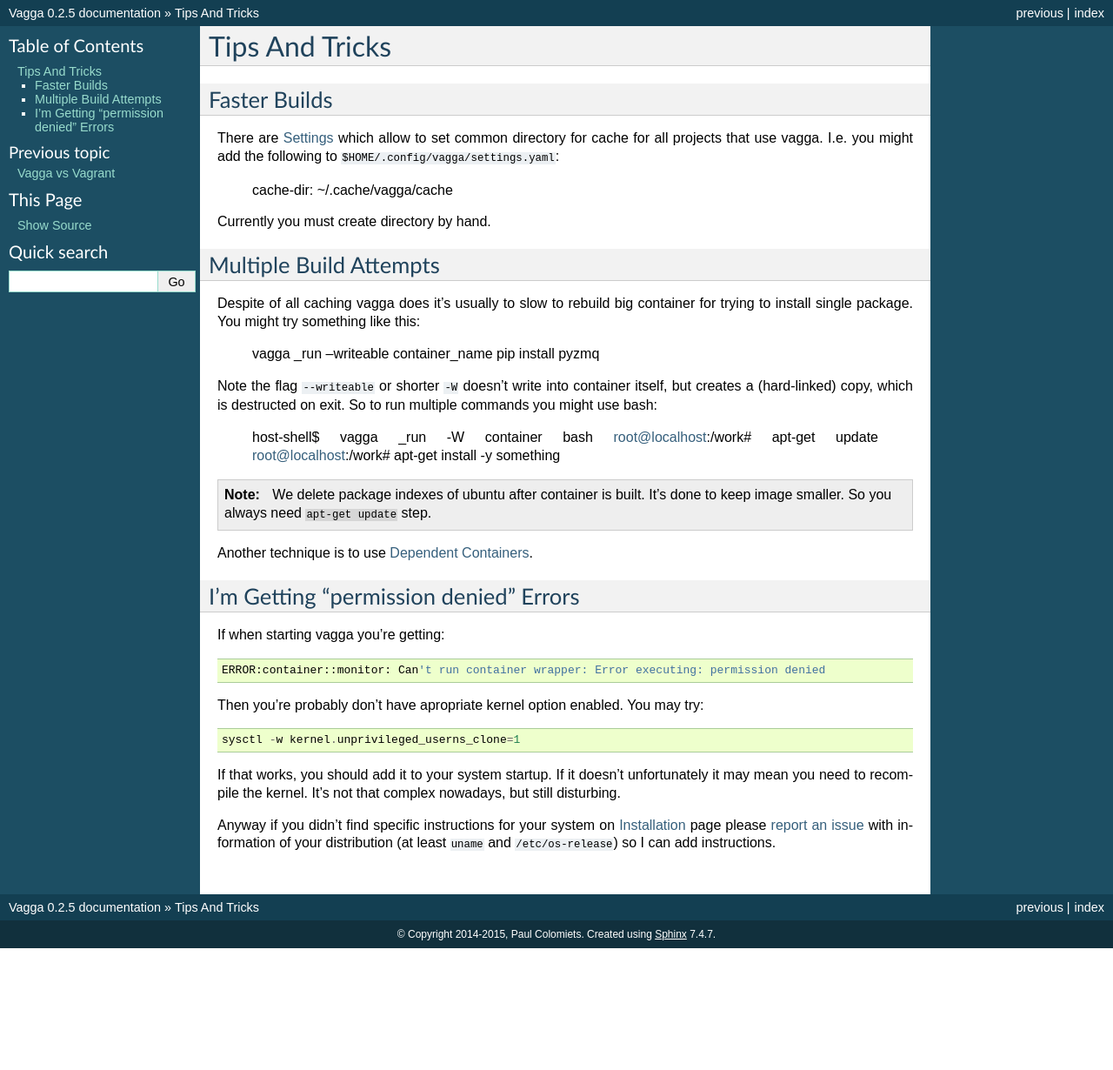
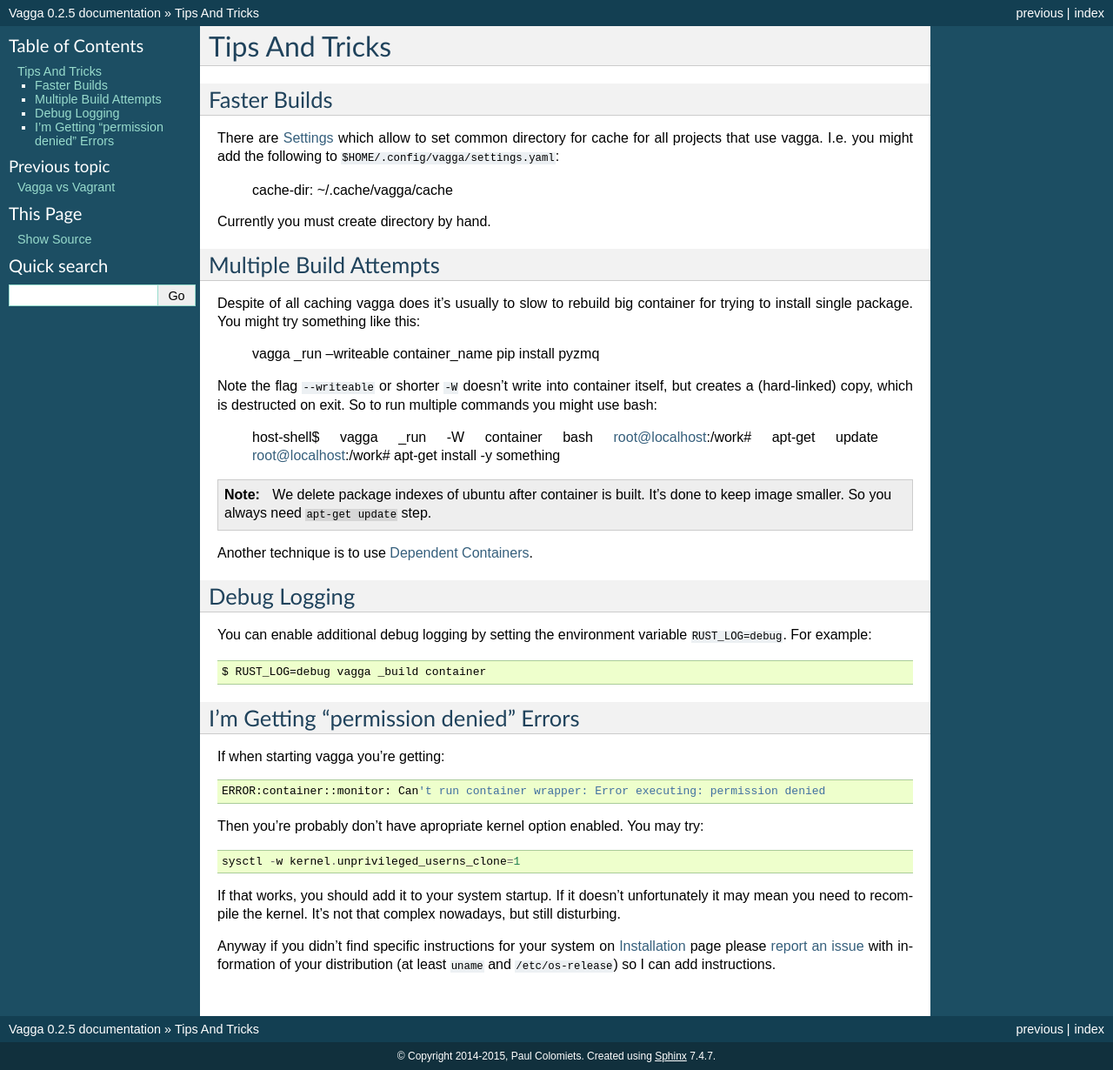
Before and after one commit to tailhook/vagga, a Sphinx documentation site: the page built from docs/tips.rst, in a window 1280 px wide. Shown: the whole page at 87% size. Built offline with Sphinx 7.4.7, drawn with Linux system fonts in a browser that asks for light colours; before the commit the page ends 1090 px from its top, so only the background shows below that.

Commit message:
document debug logging variable

```diff
--- a/docs/tips.rst
+++ b/docs/tips.rst
@@ -37,6 +37,15 @@
 Another technique is to use :ref:`dependent_containers`.
 
 
+Debug Logging
+=============
+
+You can enable additional debug logging by setting the environment variable
+``RUST_LOG=debug``. For example::
+
+    $ RUST_LOG=debug vagga _build container
+
+
 I'm Getting "permission denied" Errors
 ======================================
 
```
